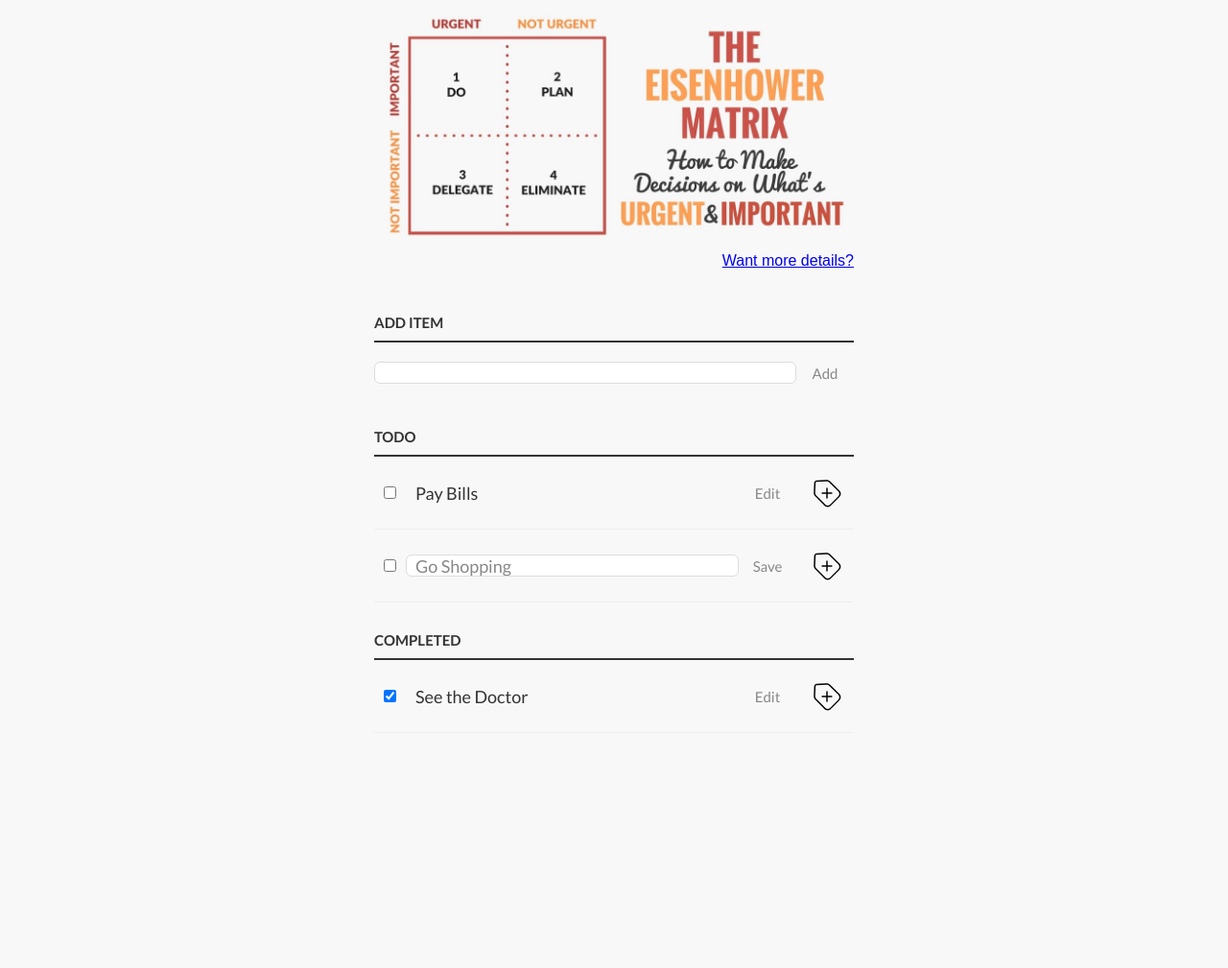
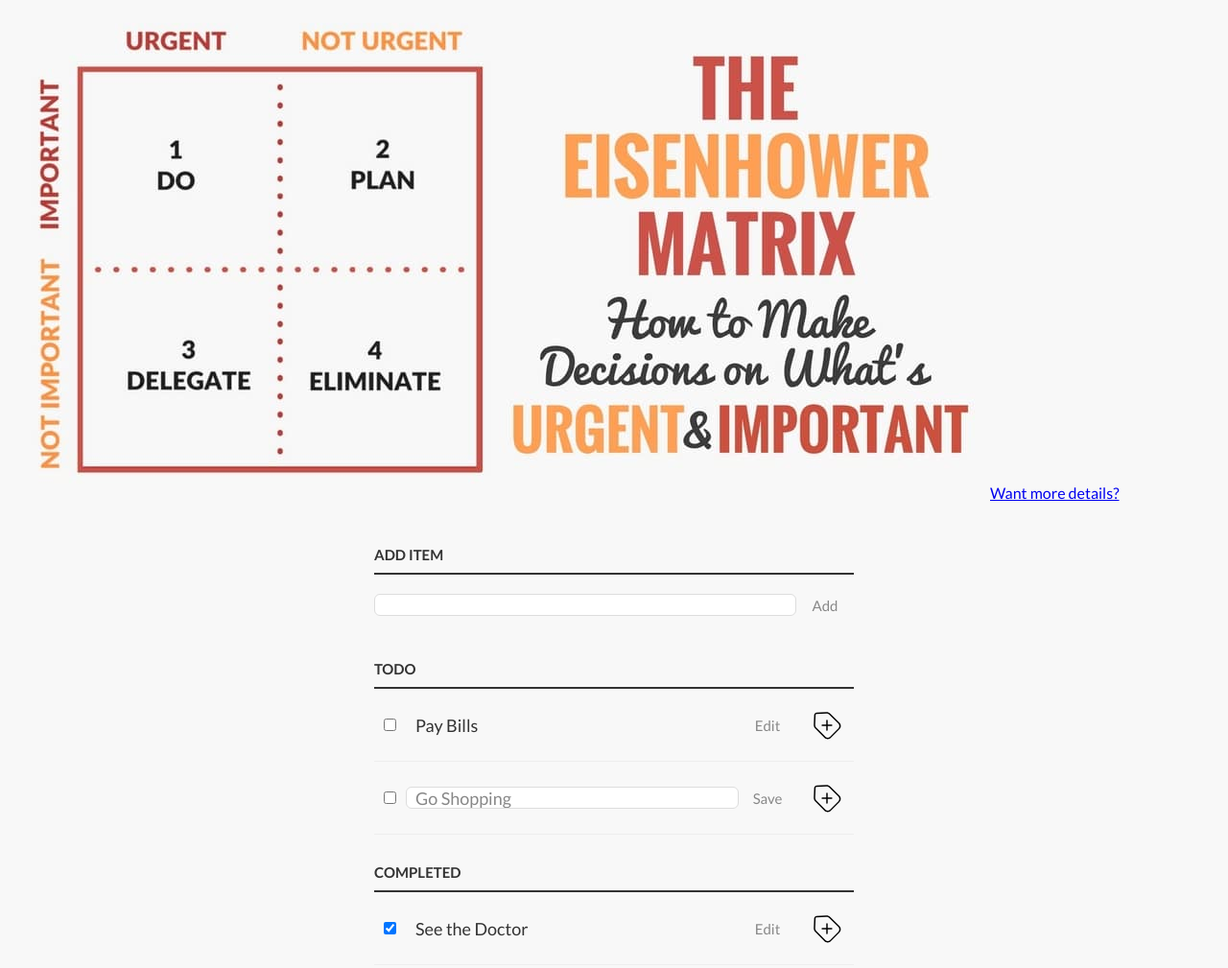
Before and after one commit to bloodsuckers-spb/Clean-code-s1e1, a plain HTML site: page index.html in a window 1280 px wide. Shown: the whole page at 96% size. Before the commit the page ends 800 px from the top, so only its background shows below. Drawn offline with Linux system fonts and the light colour scheme.

Commit message:
fix: change header className according to rule 3.2 in html-and-css.md

```diff
--- a/index.html
+++ b/index.html
@@ -9,7 +9,7 @@
   <link rel="stylesheet" href="./style.css" media="screen">
 </head>
 <body>
-  <header class="aaa"><img src="./eisenhower-matrix.jpg"><a class="more_inf" href="https://goal-life.com/page/method/matrix-eisenhower">Want more details?</a></header>
+  <header class="header"><img src="./eisenhower-matrix.jpg"><a class="more_inf" href="https://goal-life.com/page/method/matrix-eisenhower">Want more details?</a></header>
   <main class="centered-main-page-element">
     <p id="topSectionForAddingElementToList"><label for="new-task">Add Item</label>
       <div class="task-row-wrapper"><input id="new-task"class="task" type="text"><button>Add</button></div>
```
